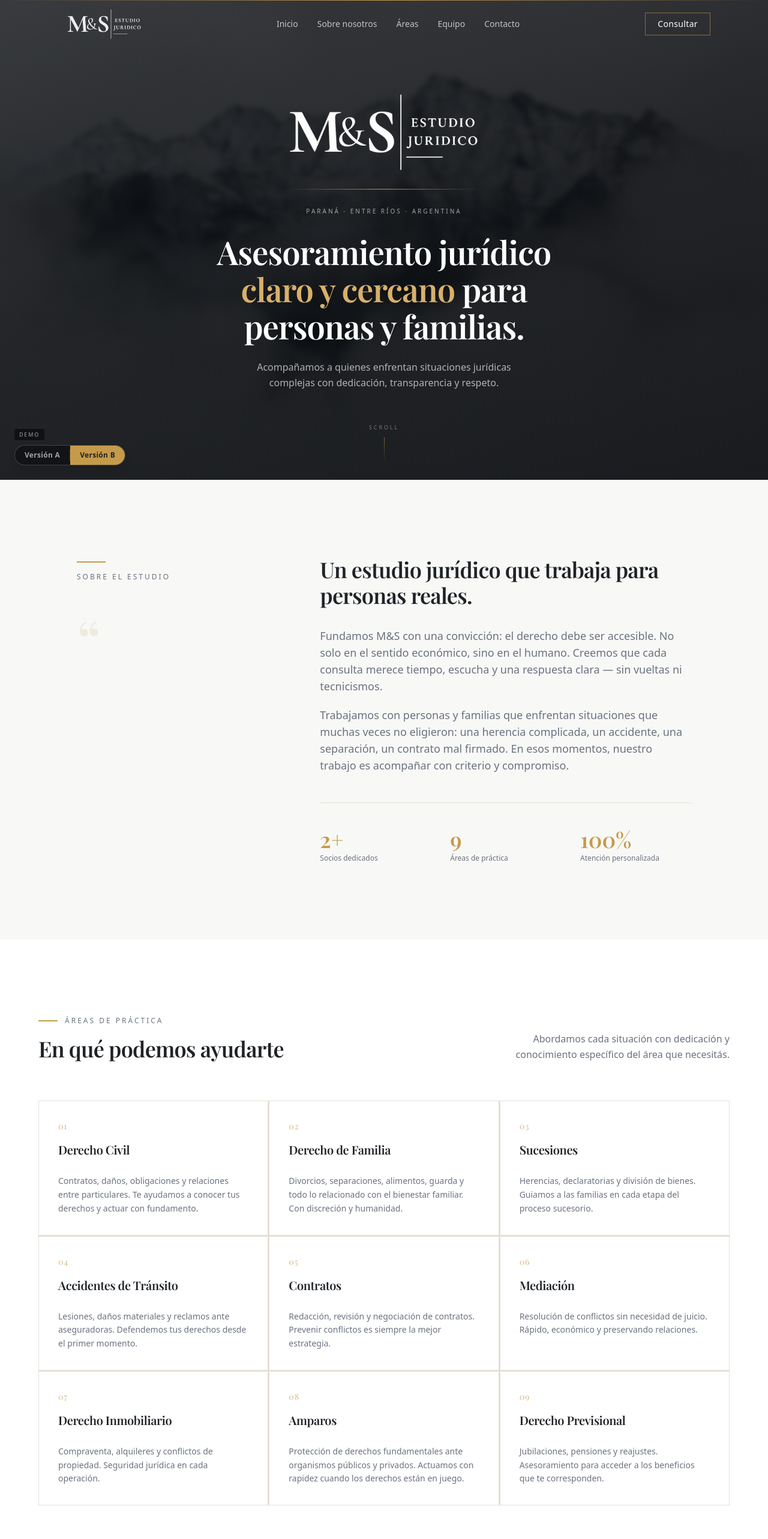
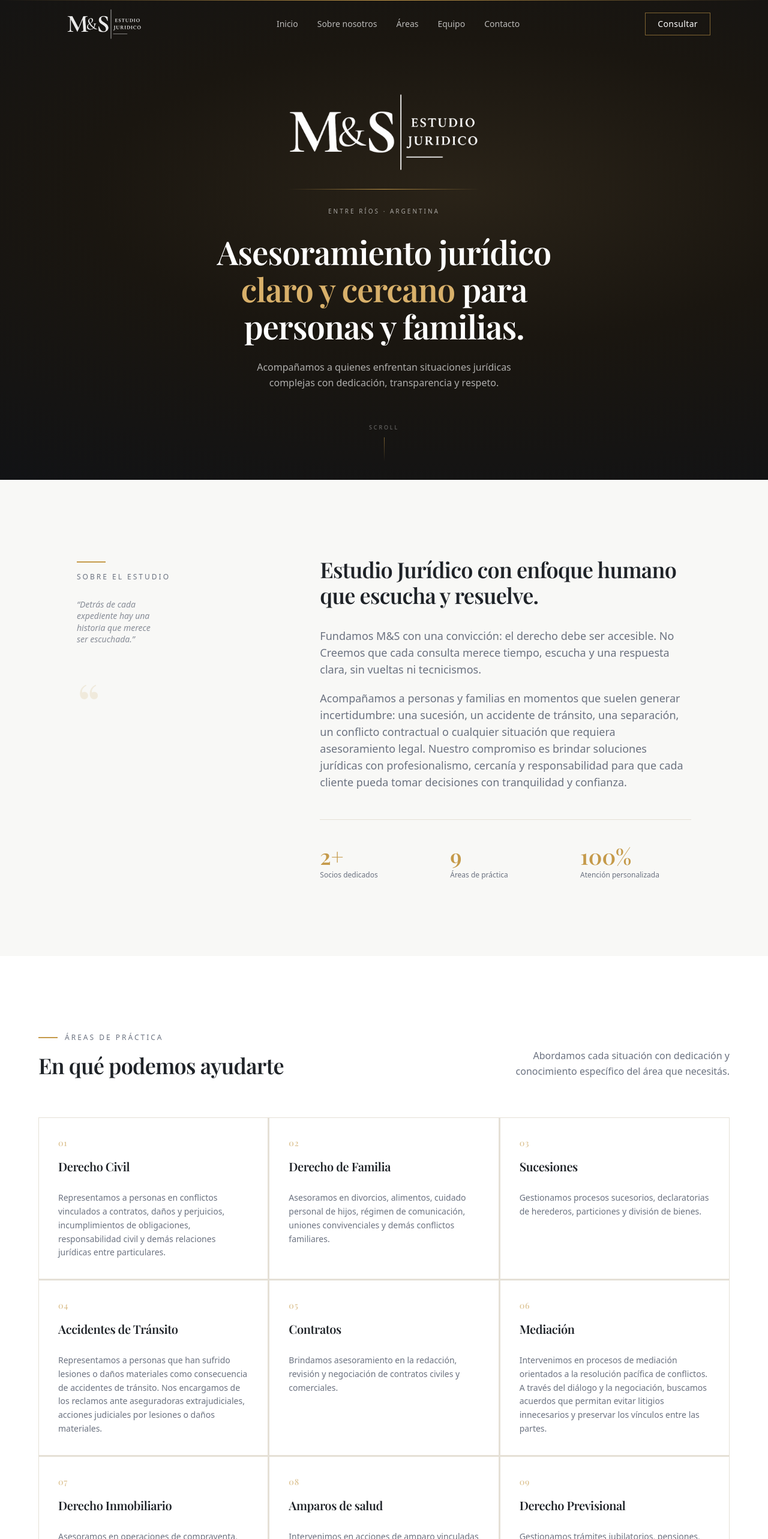
Before and after one commit to njaume/estudio-ms, a Next.js app: page / in a window 1280 px wide. Shown: the top 2566 px of the page at 60% size. Built offline with nearby package versions, Linux system fonts and the light colour scheme.

Commit message:
wordage changes

```diff
--- a/src/app/globals.css
+++ b/src/app/globals.css
@@ -66,6 +66,16 @@
   --radius: 0.375rem;
 }
 
+/* ── Hero background image responsive filter ── */
+.hero-bg {
+  filter: blur(2px) brightness(0.5);
+}
+@media (min-width: 768px) {
+  .hero-bg {
+    filter: blur(4px) brightness(0.5);
+  }
+}
+
 @layer base {
   * {
     @apply border-border;
--- a/src/app/page.tsx
+++ b/src/app/page.tsx
@@ -1,4 +1,5 @@
-import HeroSwitcher from "@/components/HeroSwitcher";
+import Navbar2 from "@/components/layout/Navbar2";
+import Hero2 from "@/components/sections/Hero2";
 import Footer from "@/components/layout/Footer";
 import About from "@/components/sections/About";
 import Services from "@/components/sections/Services";
@@ -11,7 +12,8 @@ import WhatsAppFAB from "@/components/WhatsAppFAB";
 export default function HomePage() {
   return (
     <>
-      <HeroSwitcher />
+      <Navbar2 />
+      <Hero2 />
       <main>
         <About />
         <Services />
--- a/src/components/sections/About.tsx
+++ b/src/components/sections/About.tsx
@@ -29,6 +29,9 @@ export default function About() {
               <p className="text-xs font-medium tracking-[0.25em] text-warm-gray uppercase">
                 Sobre el estudio
               </p>
+              <p className="text-sm italic text-warm-gray/80 mt-3 leading-snug max-w-[18ch]">
+                &ldquo;Detrás de cada expediente hay una historia que merece ser escuchada.&rdquo;
+              </p>
             </div>
 
             {/* Decorative quote mark */}
@@ -49,7 +52,7 @@ export default function About() {
               transition={{ duration: 0.7, delay: 0.1, ease: [0.22, 1, 0.36, 1] }}
               className="font-serif text-3xl md:text-4xl font-semibold text-charcoal leading-[1.2] mb-8"
             >
-              Un estudio jurídico que trabaja para personas reales.
+              Estudio Jurídico con enfoque humano que escucha y resuelve.
             </motion.h2>
 
             <motion.div
@@ -60,16 +63,17 @@ export default function About() {
             >
               <p className="text-base md:text-lg">
                 Fundamos M&S con una convicción: el derecho debe ser accesible.
-                No solo en el sentido económico, sino en el humano. Creemos que
-                cada consulta merece tiempo, escucha y una respuesta clara —
-                sin vueltas ni tecnicismos.
+                No Creemos que cada consulta merece tiempo, escucha y una
+                respuesta clara, sin vueltas ni tecnicismos.
               </p>
               <p className="text-base md:text-lg">
-                Trabajamos con personas y familias que enfrentan situaciones
-                que muchas veces no eligieron: una herencia complicada, un
-                accidente, una separación, un contrato mal firmado. En esos
-                momentos, nuestro trabajo es acompañar con criterio y
-                compromiso.
+                Acompañamos a personas y familias en momentos que suelen generar
+                incertidumbre: una sucesión, un accidente de tránsito, una
+                separación, un conflicto contractual o cualquier situación que
+                requiera asesoramiento legal. Nuestro compromiso es brindar
+                soluciones jurídicas con profesionalismo, cercanía y
+                responsabilidad para que cada cliente pueda tomar decisiones con
+                tranquilidad y confianza.
               </p>
             </motion.div>
 
--- a/src/components/sections/CTASection.tsx
+++ b/src/components/sections/CTASection.tsx
@@ -69,7 +69,7 @@ export default function CTASection() {
           transition={{ duration: 0.7, delay: 0.2, ease: [0.22, 1, 0.36, 1] }}
           className="text-stone/60 text-lg md:text-xl leading-relaxed mb-12 max-w-2xl mx-auto"
         >
-          La primera consulta es sin costo. Contanos tu situación y te
+          Contanos tu situación y te
           orientamos con claridad y sin compromiso.
         </motion.p>
 
--- a/src/components/sections/Contact.tsx
+++ b/src/components/sections/Contact.tsx
@@ -21,26 +21,26 @@ const contactInfo = [
   {
     icon: MapPin,
     label: "Dirección",
-    value: "[Calle y número], Paraná, Entre Ríos",
+    value: "Santa Fe N°322, PB, Of. \"A\", Paraná · 9 de Julio N°481, Diamante",
     href: "https://maps.google.com",
   },
   {
     icon: Phone,
     label: "Teléfono",
-    value: "+54 343 XXX-XXXX",
-    href: "tel:+5434300000000",
+    value: "+54 3435 169006 / +54 3436 235369",
+    href: "tel:+543435169006",
   },
   {
     icon: MessageSquare,
     label: "WhatsApp",
-    value: "+54 343 XXX-XXXX",
-    href: "https://wa.me/5434300000000",
+    value: "+54 3435 169006 / +54 3436 235369",
+    href: "https://wa.me/543435169006",
   },
   {
     icon: Mail,
     label: "Email",
-    value: "consultas@msestudiojuridico.com.ar",
-    href: "mailto:consultas@msestudiojuridico.com.ar",
+    value: "estudiomartinosantilli@gmail.com",
+    href: "mailto:estudiomartinosantilli@gmail.com",
   },
 ];
 
@@ -173,9 +173,9 @@ export default function Contact() {
               <p className="text-xs text-warm-gray leading-relaxed">
                 M&S Estudio Jurídico
                 <br />
-                Colegio de Abogados de Paraná, Entre Ríos
+                Paraná / Diamante, Entre Ríos
                 <br />
-                Lunes a viernes, 9:00 a 18:00 hs.
+                Atención de lunes a viernes
               </p>
             </div>
           </motion.div>
--- a/src/components/sections/Hero.tsx
+++ b/src/components/sections/Hero.tsx
@@ -80,7 +80,7 @@ export default function Hero() {
           {...fade(0.3)}
           className="text-[10px] font-medium tracking-[0.3em] text-warm-gray uppercase mb-6"
         >
-          Paraná &middot; Entre Ríos
+          Entre Ríos &middot; Argentina
         </motion.p>
 
         {/* Headline — 2 líneas limpias */}
--- a/src/components/sections/Hero2.tsx
+++ b/src/components/sections/Hero2.tsx
@@ -42,26 +42,15 @@ export default function Hero2() {
           <source src="/hero-bg.mp4" type="video/mp4" />
         </video>
       ) : (
-        <Image
-          src="/hero-bg.jpg"
-          alt=""
-          fill
-          priority
-          sizes="100vw"
-          className="object-cover object-center"
-          style={{ filter: "blur(4px) brightness(0.5)", transform: "scale(1.06)" }}
+        <div
+          className="absolute inset-0"
+          style={{
+            background:
+              "radial-gradient(ellipse 120% 80% at 60% 40%, #2a2318 0%, #1a1610 40%, #101216 100%)",
+          }}
+          aria-hidden="true"
         />
       )}
-
-      {/* ── Overlay oscuro con degradado ── */}
-      <div
-        className="absolute inset-0"
-        style={{
-          background:
-            "linear-gradient(160deg, rgba(16,18,22,0.55) 0%, rgba(16,18,22,0.72) 50%, rgba(16,18,22,0.85) 100%)",
-        }}
-        aria-hidden="true"
-      />
 
       {/* ── Línea dorada top ── */}
       <motion.div
@@ -117,7 +106,7 @@ export default function Hero2() {
           {...fade(0.28)}
           className="text-[10px] font-medium tracking-[0.3em] text-white/60 uppercase mb-7"
         >
-          Paraná &middot; Entre Ríos &middot; Argentina
+          Entre Ríos &middot; Argentina
         </motion.p>
 
         {/* Headline */}
--- a/src/components/sections/Services.tsx
+++ b/src/components/sections/Services.tsx
@@ -8,55 +8,55 @@ const services = [
     number: "01",
     title: "Derecho Civil",
     description:
-      "Contratos, daños, obligaciones y relaciones entre particulares. Te ayudamos a conocer tus derechos y actuar con fundamento.",
+      "Representamos a personas en conflictos vinculados a contratos, daños y perjuicios, incumplimientos de obligaciones, responsabilidad civil y demás relaciones jurídicas entre particulares.",
   },
   {
     number: "02",
     title: "Derecho de Familia",
     description:
-      "Divorcios, separaciones, alimentos, guarda y todo lo relacionado con el bienestar familiar. Con discreción y humanidad.",
+      "Asesoramos en divorcios, alimentos, cuidado personal de hijos, régimen de comunicación, uniones convivenciales y demás conflictos familiares.",
   },
   {
     number: "03",
     title: "Sucesiones",
     description:
-      "Herencias, declaratorias y división de bienes. Guiamos a las familias en cada etapa del proceso sucesorio.",
+      "Gestionamos procesos sucesorios, declaratorias de herederos, particiones y división de bienes.",
   },
   {
     number: "04",
     title: "Accidentes de Tránsito",
     description:
-      "Lesiones, daños materiales y reclamos ante aseguradoras. Defendemos tus derechos desde el primer momento.",
+      "Representamos a personas que han sufrido lesiones o daños materiales como consecuencia de accidentes de tránsito. Nos encargamos de los reclamos ante aseguradoras extrajudiciales, acciones judiciales por lesiones o daños materiales.",
   },
   {
     number: "05",
     title: "Contratos",
     description:
-      "Redacción, revisión y negociación de contratos. Prevenir conflictos es siempre la mejor estrategia.",
+      "Brindamos asesoramiento en la redacción, revisión y negociación de contratos civiles y comerciales.",
   },
   {
     number: "06",
     title: "Mediación",
     description:
-      "Resolución de conflictos sin necesidad de juicio. Rápido, económico y preservando relaciones.",
+      "Intervenimos en procesos de mediación orientados a la resolución pacífica de conflictos. A través del diálogo y la negociación, buscamos acuerdos que permitan evitar litigios innecesarios y preservar los vínculos entre las partes.",
   },
   {
     number: "07",
     title: "Derecho Inmobiliario",
     description:
-      "Compraventa, alquileres y conflictos de propiedad. Seguridad jurídica en cada operación.",
+      "Asesoramos en operaciones de compraventa, alquileres, transferencias y conflictos relacionados con bienes inmuebles.",
   },
   {
     number: "08",
-    title: "Amparos",
+    title: "Amparos de salud",
     description:
-      "Protección de derechos fundamentales ante organismos públicos y privados. Actuamos con rapidez cuando los derechos están en juego.",
+      "Intervenimos en acciones de amparo vinculadas al acceso a prestaciones médicas, medicamentos, tratamientos, estudios y coberturas de obras sociales y empresas de medicina prepaga.",
   },
   {
     number: "09",
     title: "Derecho Previsional",
     description:
-      "Jubilaciones, pensiones y reajustes. Asesoramiento para acceder a los beneficios que te corresponden.",
+      "Gestionamos trámites jubilatorios, pensiones, reajustes, reconocimiento de servicios y demás cuestiones previsionales.",
   },
 ];
 
```
Also changed, not shown: src/components/layout/Footer.tsx (+16 -8 lines), src/components/sections/Team.tsx (+5 -5 lines).
